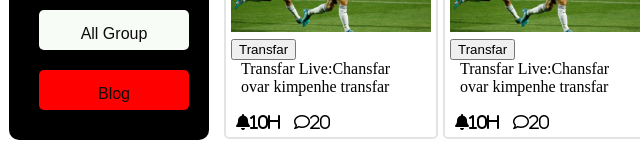
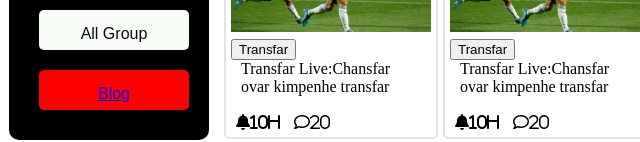
Before and after one commit to SadiaKhatun/football_tunament, a plain HTML site: page index.html in a window 1280 px wide. Shown: the part 590-732 px from the top of the page, 9-649 px from the left. Drawn offline with Linux system fonts and the light colour scheme.

Commit message:
add index .html

```diff
--- a/index.html
+++ b/index.html
@@ -32,8 +32,9 @@
                         <div class="btn-group">
                         <button class="button" >Upcoming</button>
                        <button class="button">All Group</button>
-                       <button class="button" style="background-color: red;">Blog
-                    </button>
+                       <button class="button" style="background-color: red; color: black;">
+                        <a href="nextpage.html" target="_blank">Blog</a>
+                  </button>
 
                 </div>
                   </div>
```
